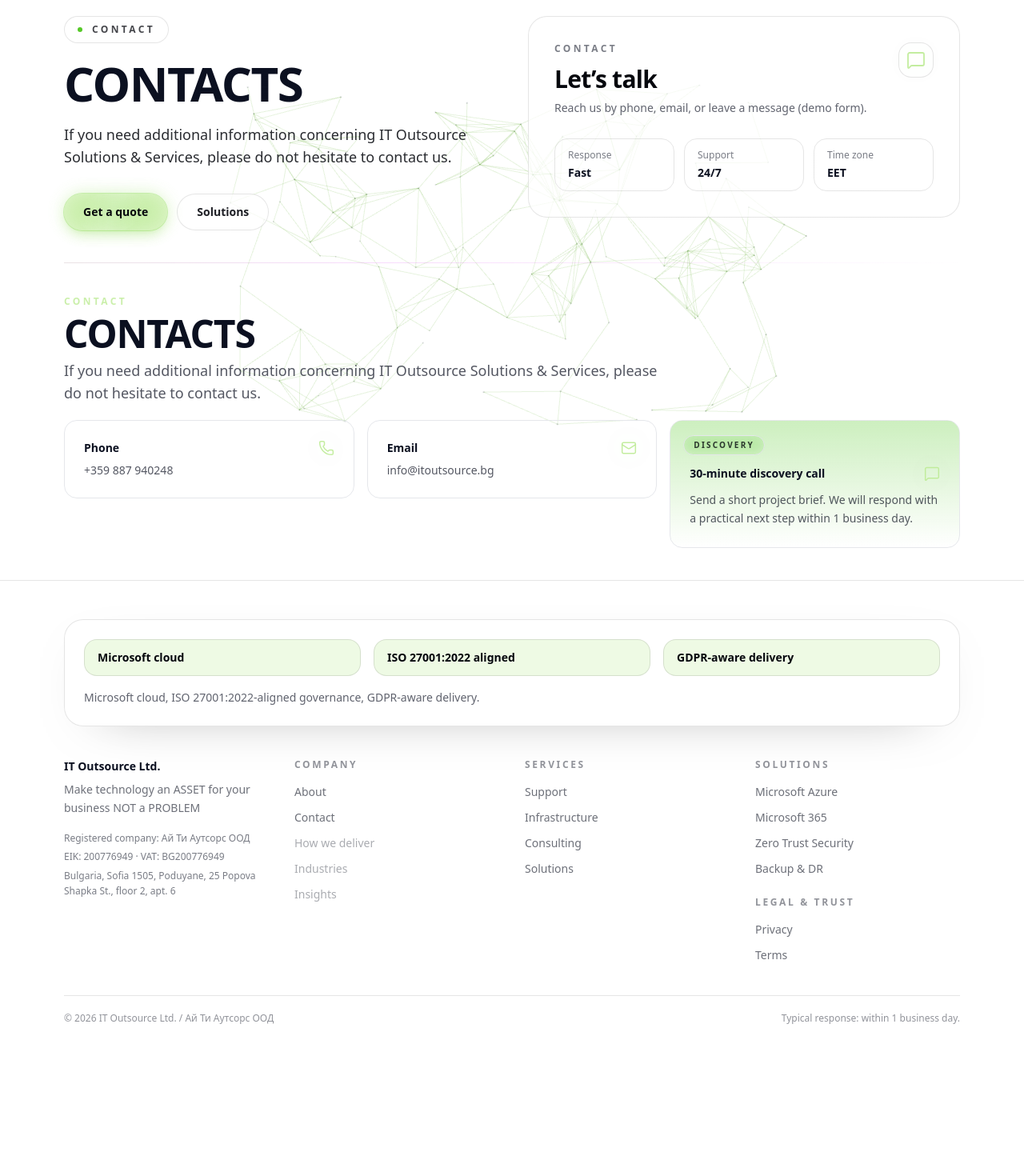
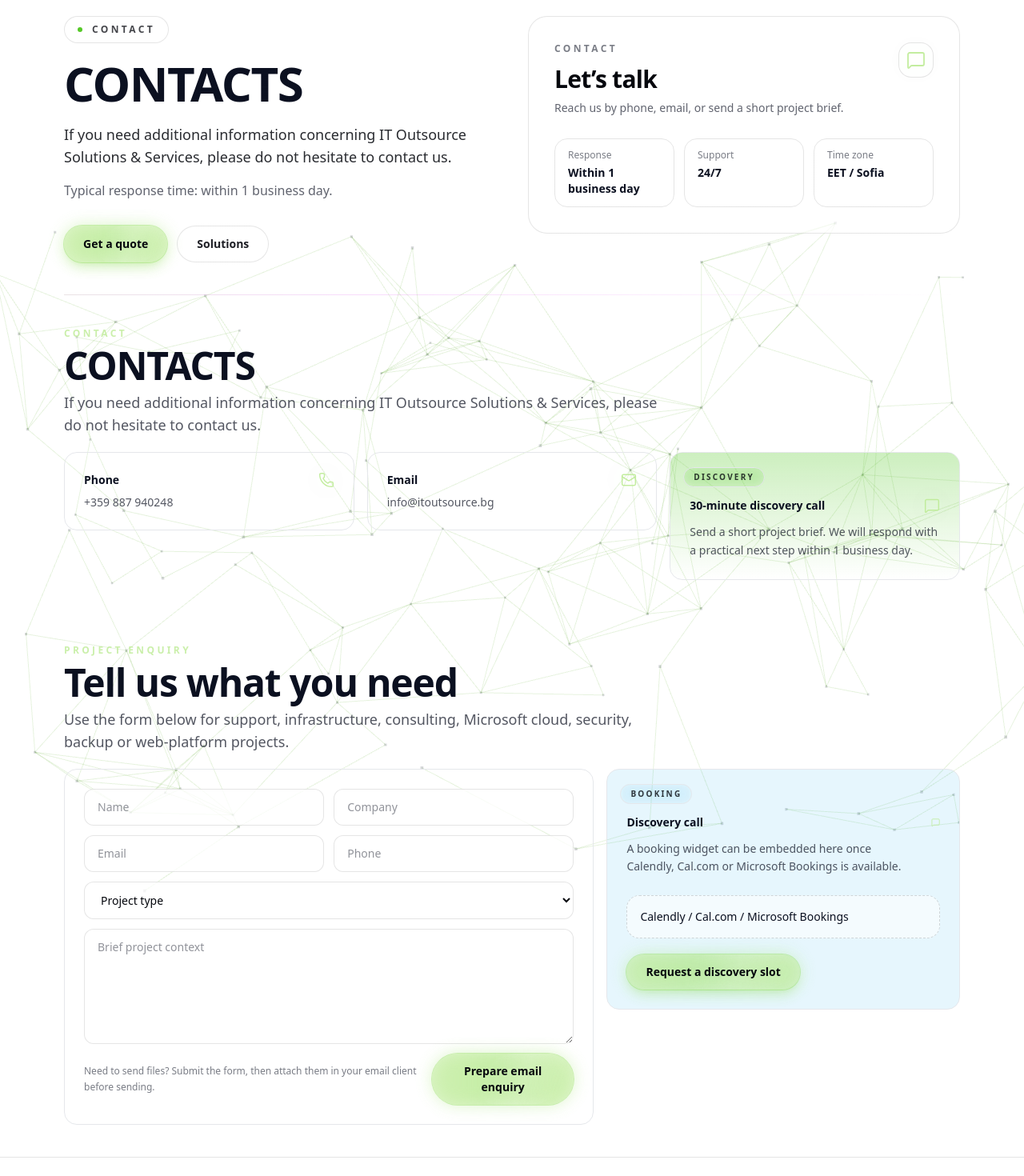
Before and after one commit to gushterovstefan/itosite, a React (Vite) app in the folder website/: page /contacts in a window 1280 px wide. Shown: the part 100-1570 px from the top of the page at 80% size. Before the commit the page ends 1429 px from the top, so only its background shows below. Built offline with nearby package versions, Linux system fonts and the light colour scheme.

Commit message:
Add contact enquiry form and booking panel

```diff
--- a/website/src/pages/Contact.jsx
+++ b/website/src/pages/Contact.jsx
@@ -2,12 +2,81 @@ import PageHero from '../components/PageHero.jsx'
 import GemSection from '../components/GemSection.jsx'
 import { Card } from '../components/Cards.jsx'
 import { Icon, icons } from '../components/Icons.jsx'
+import SheenButton from '../components/SheenButton.jsx'
 import { useContent } from '../content/index.jsx'
 
+const formCopy = {
+  en: {
+    asideTitle: 'Let’s talk',
+    asideLead: 'Reach us by phone, email, or send a short project brief.',
+    response: 'Within 1 business day',
+    timezone: 'EET / Sofia',
+    discovery: '30-minute discovery call',
+    discoveryLead: 'Send a short project brief. We will respond with a practical next step within 1 business day.',
+    formEyebrow: 'Project enquiry',
+    formTitle: 'Tell us what you need',
+    formLead: 'Use the form below for support, infrastructure, consulting, Microsoft cloud, security, backup or web-platform projects.',
+    name: 'Name',
+    company: 'Company',
+    email: 'Email',
+    phone: 'Phone',
+    topic: 'Project type',
+    message: 'Brief project context',
+    fileNote: 'Need to send files? Submit the form, then attach them in your email client before sending.',
+    submit: 'Prepare email enquiry',
+    bookingTitle: 'Discovery call',
+    bookingLead: 'A booking widget can be embedded here once Calendly, Cal.com or Microsoft Bookings is available.',
+    bookingCta: 'Request a discovery slot',
+    responseNote: 'Typical response time: within 1 business day.'
+  },
+  bg: {
+    asideTitle: 'Нека поговорим',
+    asideLead: 'Свържете се по телефон, имейл или изпратете кратко описание на проекта.',
+    response: 'До 1 работен ден',
+    timezone: 'EET / София',
+    discovery: '30-минутен разговор',
+    discoveryLead: 'Изпратете кратко описание на проекта. Ще върнем практичен next step до 1 работен ден.',
+    formEyebrow: 'Запитване за проект',
+    formTitle: 'Опишете какво ви трябва',
+    formLead: 'Формата е подходяща за поддръжка, инфраструктура, консултации, Microsoft cloud, сигурност, backup или web-platform проекти.',
+    name: 'Име',
+    company: 'Компания',
+    email: 'Имейл',
+    phone: 'Телефон',
+    topic: 'Тип проект',
+    message: 'Кратък контекст',
+    fileNote: 'Имате файлове? Изпратете формата и ги прикачете в имейл клиента преди изпращане.',
+    submit: 'Подгответе имейл запитване',
+    bookingTitle: 'Discovery разговор',
+    bookingLead: 'Тук може да се вгради booking widget, когато има Calendly, Cal.com или Microsoft Bookings линк.',
+    bookingCta: 'Поискайте час за разговор',
+    responseNote: 'Типично време за отговор: до 1 работен ден.'
+  }
+}
+
 export default function Contact() {
-  const { content } = useContent()
+  const { content, lang } = useContent()
   const c = content.contact
   const ui = content.shared.ui
+  const f = formCopy[lang] || formCopy.en
+
+  function handleSubmit(event) {
+    event.preventDefault()
+    const data = new FormData(event.currentTarget)
+    const body = [
+      `${f.name}: ${data.get('name') || ''}`,
+      `${f.company}: ${data.get('company') || ''}`,
+      `${f.email}: ${data.get('email') || ''}`,
+      `${f.phone}: ${data.get('phone') || ''}`,
+      `${f.topic}: ${data.get('topic') || ''}`,
+      '',
+      `${f.message}:`,
+      data.get('message') || ''
+    ].join('\n')
+
+    const subject = encodeURIComponent(`IT Outsource enquiry — ${data.get('company') || data.get('name') || 'Website'}`)
+    window.location.href = `mailto:${c.email}?subject=${subject}&body=${encodeURIComponent(body)}`
+  }
 
   return (
     <div>
@@ -15,18 +84,18 @@ export default function Contact() {
         eyebrow={ui.contact}
         title={c.title}
         lead={c.lead}
-        subline={null}
+        subline={f.responseNote}
         primaryCta={{ to: '/contacts', label: ui.getQuote ?? ui.contact }}
         secondaryCta={{ to: '/solutions', label: ui.solutions }}
         aside={{
           eyebrow: 'Contact',
-          title: 'Let’s talk',
-          lead: 'Reach us by phone, email, or leave a message (demo form).',
+          title: f.asideTitle,
+          lead: f.asideLead,
           icon: 'message',
           items: [
-            { k: 'Response', v: 'Fast' },
+            { k: 'Response', v: f.response },
             { k: 'Support', v: '24/7' },
-            { k: 'Time zone', v: 'EET' }
+            { k: 'Time zone', v: f.timezone }
           ]
         }}
       />
@@ -49,16 +118,58 @@ export default function Contact() {
           </Card>
           <Card revealDelay={0.16} variant="brand" badge="Discovery">
             <div className="flex items-start justify-between gap-4">
-              <div className="text-sm font-semibold">
-                {content.shared.ui.getQuote === 'Запитване' ? '30-минутен разговор' : '30-minute discovery call'}
-              </div>
+              <div className="text-sm font-semibold">{f.discovery}</div>
               <Icon as={icons.message} />
             </div>
-            <p className="mt-3 text-sm leading-relaxed text-ink-900/70">
-              {content.shared.ui.getQuote === 'Запитване'
-                ? 'Пишете ни с кратко описание на проекта. Ще върнем next step до 1 работен ден.'
-                : 'Send a short project brief. We will respond with a practical next step within 1 business day.'}
-            </p>
+            <p className="mt-3 text-sm leading-relaxed text-ink-900/70">{f.discoveryLead}</p>
+          </Card>
+        </div>
+      </GemSection>
+
+      <GemSection eyebrow={f.formEyebrow} title={f.formTitle} lead={f.formLead}>
+        <div className="grid gap-4 lg:grid-cols-[1.2fr_0.8fr]">
+          <Card revealDelay={0.04}>
+            <form className="grid gap-3" onSubmit={handleSubmit}>
+              <div className="grid gap-3 md:grid-cols-2">
+                <input name="name" required className="rounded-xl border border-black/10 bg-white/75 px-4 py-3 text-sm text-ink-950 outline-none placeholder:text-ink-900/45 focus:border-brand-400" placeholder={f.name} />
+                <input name="company" className="rounded-xl border border-black/10 bg-white/75 px-4 py-3 text-sm text-ink-950 outline-none placeholder:text-ink-900/45 focus:border-brand-400" placeholder={f.company} />
+                <input name="email" required type="email" className="rounded-xl border border-black/10 bg-white/75 px-4 py-3 text-sm text-ink-950 outline-none placeholder:text-ink-900/45 focus:border-brand-400" placeholder={f.email} />
+                <input name="phone" className="rounded-xl border border-black/10 bg-white/75 px-4 py-3 text-sm text-ink-950 outline-none placeholder:text-ink-900/45 focus:border-brand-400" placeholder={f.phone} />
+              </div>
+              <select name="topic" className="rounded-xl border border-black/10 bg-white/75 px-4 py-3 text-sm text-ink-950 outline-none focus:border-brand-400" defaultValue="">
+                <option value="" disabled>{f.topic}</option>
+                <option>Managed IT support</option>
+                <option>Infrastructure / virtualization</option>
+                <option>Microsoft cloud / M365</option>
+                <option>Security / compliance</option>
+                <option>Backup / DR</option>
+                <option>Web platform</option>
+              </select>
+              <textarea name="message" required className="min-h-36 rounded-xl border border-black/10 bg-white/75 px-4 py-3 text-sm text-ink-950 outline-none placeholder:text-ink-900/45 focus:border-brand-400" placeholder={f.message} />
+              <div className="flex flex-col gap-3 md:flex-row md:items-center md:justify-between">
+                <p className="text-xs leading-relaxed text-ink-900/55">{f.fileNote}</p>
+                <button type="submit" className="btn-sheen btn-primary rounded-full bg-brand-200/50 px-6 py-3 text-sm font-semibold text-ink-950 ring-1 ring-brand-300/40 hover:bg-brand-200/70">
+                  <span className="sheen" aria-hidden="true" />
+                  <span>{f.submit}</span>
+                </button>
+              </div>
+            </form>
+          </Card>
+
+          <Card revealDelay={0.10} variant="steel" badge="Booking">
+            <div className="flex items-start justify-between gap-4">
+              <div>
+                <div className="text-sm font-semibold">{f.bookingTitle}</div>
+                <p className="mt-3 text-sm leading-relaxed text-ink-900/70">{f.bookingLead}</p>
+              </div>
+              <Icon as={icons.calendar ?? icons.message} />
+            </div>
+            <div className="mt-6 rounded-2xl border border-dashed border-black/15 bg-white/55 p-4 text-sm text-ink-900/62">
+              Calendly / Cal.com / Microsoft Bookings
+            </div>
+            <div className="mt-5">
+              <SheenButton to="/contacts">{f.bookingCta}</SheenButton>
+            </div>
           </Card>
         </div>
       </GemSection>
```
